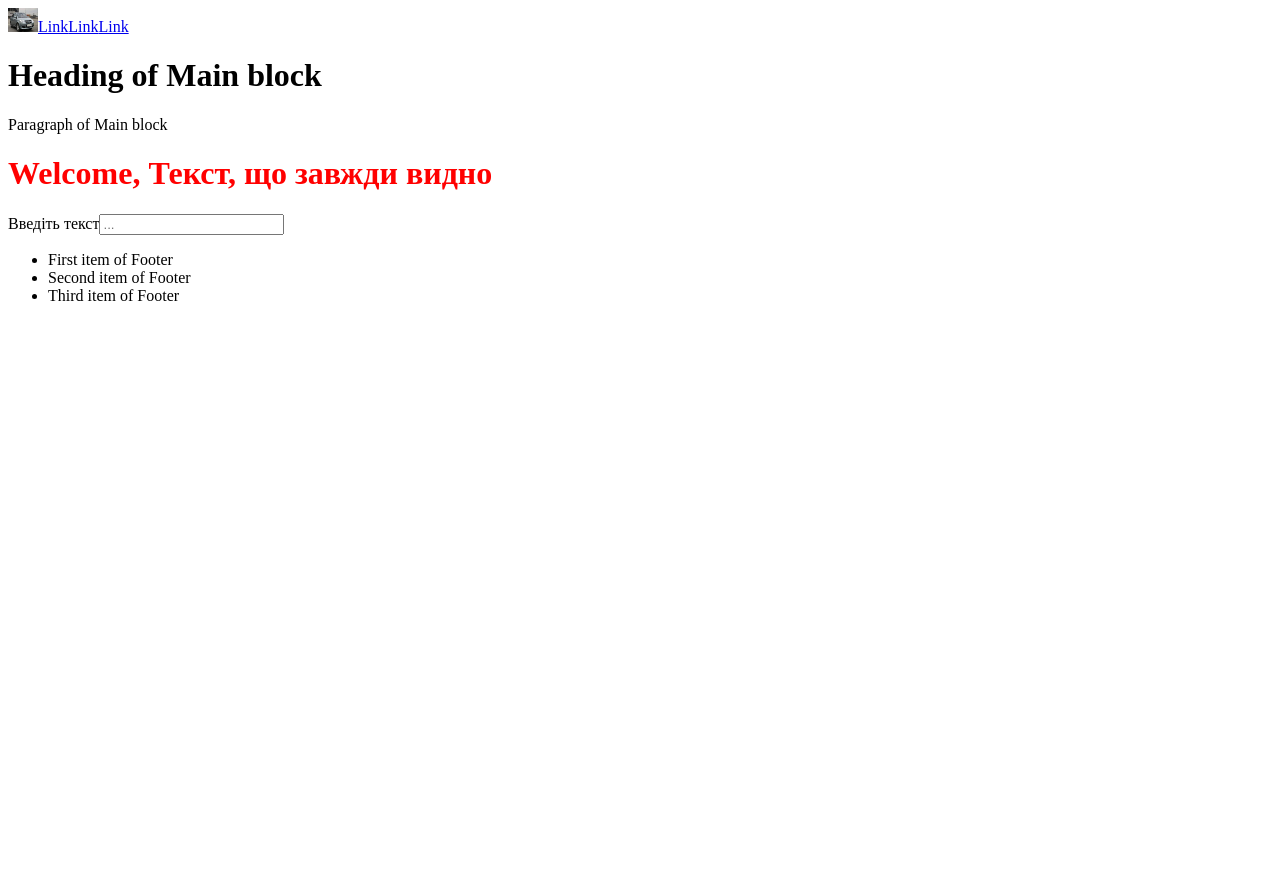
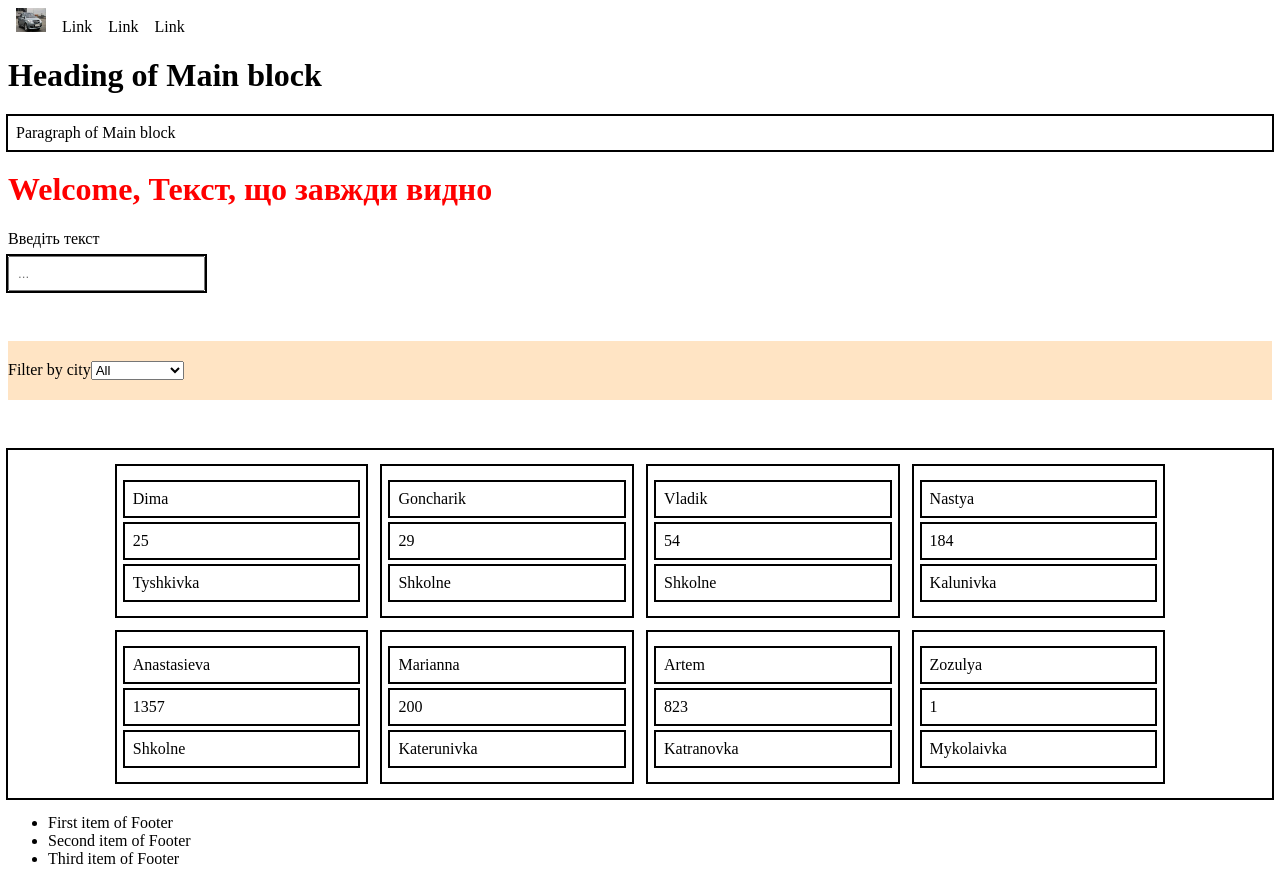
Before and after one commit to SurkovKostiantyn/vite_react, a React (Vite) app: page / in a window 1280 px wide. Before the commit the page ends 800 px from the top, so only its background shows below. Built offline with nearby package versions, Linux system fonts and the light colour scheme.

Commit message:
редагування коментарів

```diff
--- a/src/App.jsx
+++ b/src/App.jsx
@@ -3,6 +3,7 @@ import MainContent from './components/MainContent'; // import MainContent compon
 import Footer from './components/Footer'; // import Footer component
 import Welcome from './components/Welcome'; // import Welcome component
 import Chat from './components/Chat.jsx'; // import Chat component
+import List from './components/List.jsx'; // import List component
 
 function App() {
   return (
@@ -11,6 +12,7 @@ function App() {
         <MainContent/>
         <Welcome name={"Текст, що завжди видно"} lastname={"Текст, який не видно"}/>
         <Chat label={"Введіть текст"} placeholder={"..."}/>
+        <List/>
         <Footer/>
     </>
   )
--- a/src/components/Chat.jsx
+++ b/src/components/Chat.jsx
@@ -117,6 +117,7 @@ function Chat({label, placeholder}) {
         <div>
             <label>{label}</label>
             <input
+                className={'chat-input'}
                 placeholder={placeholder} // Використовуємо передані пропси
                 value={inputValue} // Використовуємо змінну стану
                 onChange={handleInputChange} // Викликаємо функцію при зміні значення в інпуті
--- /dev/null
+++ b/src/components/List.jsx
@@ -0,0 +1,37 @@
+import Students from '../list.json';
+
+function List() {
+
+    const showOptions = (data) => {
+        return [...new Set(data.map(item => item.city))]
+        .map(city => (
+            <option key={city} value={city}>
+                {city}
+            </option>
+        ));
+    };
+
+    return (
+        <>
+            <div className={'filters'}>
+                <label>Filter by city
+                    <select>
+                        <option value={''}>All</option>
+                        {showOptions(Students)}
+                    </select>
+                </label>
+            </div>
+            <div className={'users'}>
+                {Students.map((student) => (
+                    <div className={'user'} key={student.name}>
+                        <p>{student.name}</p>
+                        <p>{student.absences}</p>
+                        <p>{student.city}</p>
+                    </div>
+                ))}
+            </div>
+        </>
+    );
+}
+
+export default List;
--- /dev/null
+++ b/src/list.json
@@ -0,0 +1,42 @@
+[
+    {
+      "name": "Dima",
+      "absences": 25,
+      "city": "Tyshkivka"
+    },
+    {
+      "name": "Goncharik",
+      "absences": 29,
+      "city": "Shkolne"
+    },
+    {
+      "name": "Vladik",
+      "absences": 54,
+      "city": "Shkolne"
+    },
+    {
+      "name": "Nastya",
+      "absences": 184,
+      "city": "Kalunivka"
+    },
+    {
+      "name": "Anastasieva",
+      "absences": 1357,
+      "city": "Shkolne"
+    },
+    {
+      "name": "Marianna",
+      "absences": 200,
+      "city": "Katerunivka"
+    },
+    {
+      "name": "Artem",
+      "absences": 823,
+      "city": "Katranovka"
+    },
+    {
+      "name": "Zozulya",
+      "absences": 1,
+      "city": "Mykolaivka"
+    }
+]
--- /dev/null
+++ b/src/main.css
@@ -0,0 +1,37 @@
+textarea,p, .chat-input {
+    display: block;
+    outline: 2px solid #000;
+    padding: 8px;
+    box-sizing: border-box;
+    margin: 8px 0;
+}
+
+a{
+    text-decoration: none;
+    color: #000;
+    margin: 0 8px;
+}
+
+.users{
+    display: flex;
+    flex-wrap: wrap;
+    justify-content: center;
+    margin: 10px auto;
+    outline: 2px solid #000;
+    padding: 8px;
+    box-sizing: border-box;
+}
+
+.user{
+    margin: 8px;
+    padding: 8px;
+    outline: 2px solid #000;
+    flex-basis: 20%;
+    box-sizing: border-box;
+}
+
+.filters{
+    margin: 50px auto;
+    background-color: bisque;
+    padding: 20px 0;
+}
--- a/src/main.jsx
+++ b/src/main.jsx
@@ -1,6 +1,7 @@
 import React from 'react'
 import ReactDOM from 'react-dom/client'
 import App from './App.jsx'
+import './main.css'
 
 ReactDOM.createRoot(document.getElementById('root')).render(
   <React.StrictMode>
```
